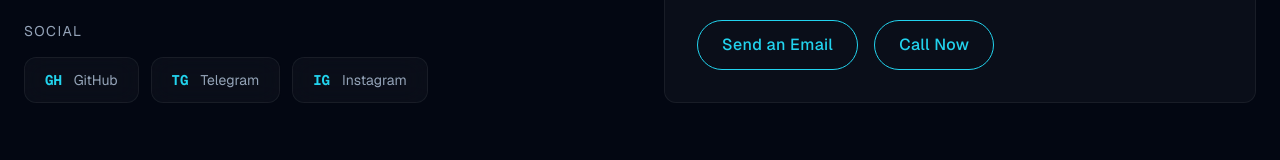
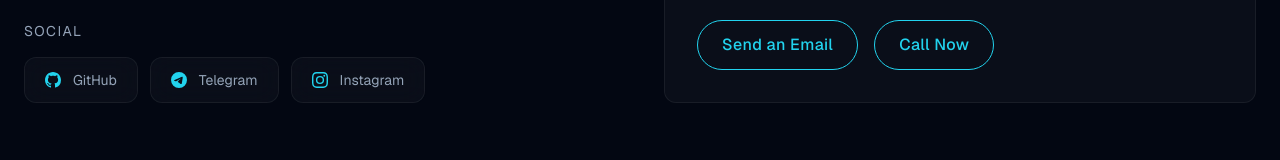
Before and after one commit to fuadsalah3/goye, a Next.js app: page / in a window 1280 px wide. Shown: the part 7317-7477 px from the top of the page. Built offline with nearby package versions, Linux system fonts and the light colour scheme.

Commit message:
fix social icons in contact section - replace text placeholders with SVGs

```diff
--- a/src/components/sections/Contact.tsx
+++ b/src/components/sections/Contact.tsx
@@ -78,9 +78,21 @@ export default function Contact() {
               </p>
               <div className="flex flex-wrap gap-3">
                 {[
-                  { label: "GitHub", href: socialLinks.github, icon: "GH" },
-                  { label: "Telegram", href: socialLinks.telegram, icon: "TG" },
-                  { label: "Instagram", href: socialLinks.instagram, icon: "IG" },
+                  { label: "GitHub", href: socialLinks.github, icon: (
+                    <svg className="w-4 h-4" viewBox="0 0 24 24" fill="currentColor">
+                      <path d="M12 0C5.37 0 0 5.37 0 12c0 5.31 3.435 9.795 8.205 11.385.6.105.825-.255.825-.57 0-.285-.015-1.23-.015-2.235-3.015.555-3.795-.735-4.035-1.41-.135-.345-.72-1.41-1.23-1.695-.42-.225-1.02-.78-.015-.795.945-.015 1.62.87 1.845 1.23 1.08 1.815 2.805 1.305 3.495.99.105-.78.42-1.305.765-1.605-2.67-.3-5.46-1.335-5.46-5.925 0-1.305.465-2.385 1.23-3.225-.12-.3-.54-1.53.12-3.18 0 0 1.005-.315 3.3 1.23.96-.27 1.98-.405 3-.405s2.04.135 3 .405c2.295-1.56 3.3-1.23 3.3-1.23.66 1.65.24 2.88.12 3.18.765.84 1.23 1.905 1.23 3.225 0 4.605-2.805 5.625-5.475 5.925.435.375.81 1.095.81 2.22 0 1.605-.015 2.895-.015 3.3 0 .315.225.69.825.57A12.02 12.02 0 0024 12c0-6.63-5.37-12-12-12z" />
+                    </svg>
+                  )},
+                  { label: "Telegram", href: socialLinks.telegram, icon: (
+                    <svg className="w-4 h-4" viewBox="0 0 24 24" fill="currentColor">
+                      <path d="M11.944 0A12 12 0 000 12a12 12 0 0012 12 12 12 0 0012-12A12 12 0 0012 0a12 12 0 00-.056 0zm4.962 7.224c.1-.002.321.023.465.14a.506.506 0 01.171.325c.016.093.036.306.02.472-.18 1.898-.962 6.502-1.36 8.627-.168.9-.499 1.201-.82 1.23-.696.065-1.225-.46-1.9-.902-1.056-.693-1.653-1.124-2.678-1.8-1.185-.78-.417-1.21.258-1.91.177-.184 3.247-2.977 3.307-3.23.007-.032.014-.15-.056-.212s-.174-.041-.249-.024c-.106.024-1.793 1.14-5.061 3.345-.48.33-.913.49-1.302.48-.428-.008-1.252-.241-1.865-.44-.752-.245-1.349-.374-1.297-.789.027-.216.325-.437.893-.663 3.498-1.524 5.83-2.529 6.998-3.014 3.332-1.386 4.025-1.627 4.476-1.635z" />
+                    </svg>
+                  )},
+                  { label: "Instagram", href: socialLinks.instagram, icon: (
+                    <svg className="w-4 h-4" viewBox="0 0 24 24" fill="currentColor">
+                      <path d="M12 2.163c3.204 0 3.584.012 4.85.07 3.252.148 4.771 1.691 4.919 4.919.058 1.265.069 1.645.069 4.849 0 3.205-.012 3.584-.069 4.849-.149 3.225-1.664 4.771-4.919 4.919-1.266.058-1.644.07-4.85.07-3.204 0-3.584-.012-4.849-.07-3.26-.149-4.771-1.699-4.919-4.92-.058-1.265-.07-1.644-.07-4.849 0-3.204.013-3.583.07-4.849.149-3.227 1.664-4.771 4.919-4.919 1.266-.057 1.645-.069 4.849-.069zM12 0C8.741 0 8.333.014 7.053.072 2.695.272.273 2.69.073 7.052.014 8.333 0 8.741 0 12c0 3.259.014 3.668.072 4.948.2 4.358 2.618 6.78 6.98 6.98C8.333 23.986 8.741 24 12 24c3.259 0 3.668-.014 4.948-.072 4.354-.2 6.782-2.618 6.979-6.98.059-1.28.073-1.689.073-4.948 0-3.259-.014-3.667-.072-4.947-.196-4.354-2.617-6.78-6.979-6.98C15.668.014 15.259 0 12 0zm0 5.838a6.162 6.162 0 100 12.324 6.162 6.162 0 000-12.324zM12 16a4 4 0 110-8 4 4 0 010 8zm6.406-11.845a1.44 1.44 0 100 2.881 1.44 1.44 0 000-2.881z" />
+                    </svg>
+                  )},
                 ].map((s) => (
                   <motion.a
                     key={s.label}
@@ -96,7 +108,7 @@ export default function Contact() {
                   >
                     <div className="absolute inset-0 rounded-xl bg-gradient-to-br from-[var(--accent-gold)]/0 via-transparent to-[var(--accent-gold)]/5 opacity-0 group-hover:opacity-100 transition-opacity duration-500" />
                     <div className="relative z-10 flex items-center gap-3">
-                      <span className="font-mono text-sm font-bold text-[var(--accent-gold)]">
+                      <span className="text-[var(--accent-gold)]">
                         {s.icon}
                       </span>
                       <span className="text-sm text-[var(--text-secondary)] group-hover:text-[var(--text-primary)] transition-colors">
```
